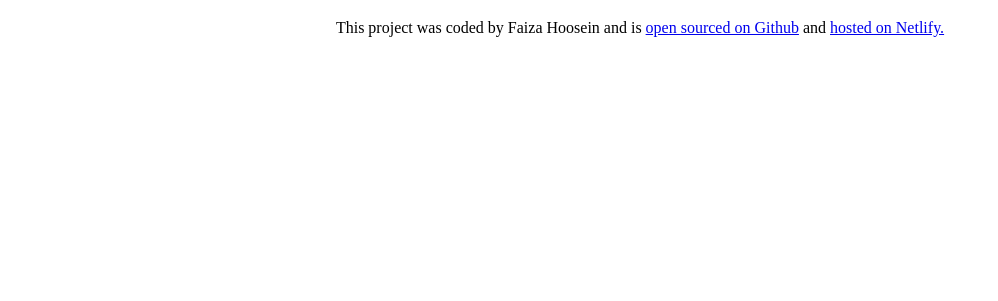
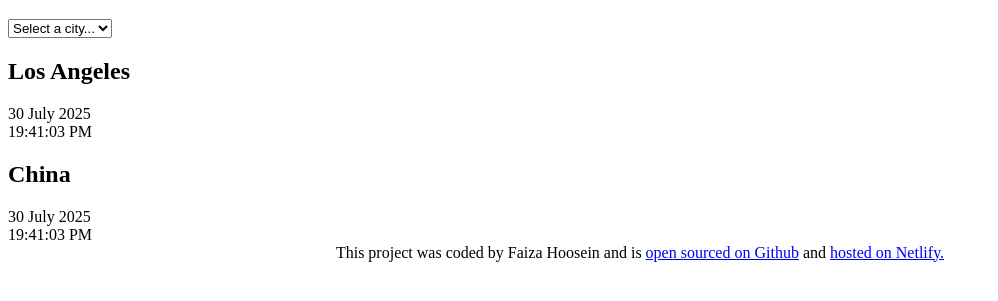
Before and after one commit to Faiza-h/world-clock-project, a plain HTML site: page index.html in a window 1280 px wide. Shown: the part 61-362 px from the top of the page, without its empty margins (0-998 px from the left). Drawn offline with Linux system fonts and the light colour scheme.

Commit message:
Added basic HTML

```diff
--- a/index.html
+++ b/index.html
@@ -8,7 +8,29 @@
     <title>Work Clock</title>
   </head>
   <body>
-    <h1>World Clock</h1>
+    <div class="container">
+      <h1>World Clock</h1>
+
+      <select>
+        <option value="">Select a city...</option>
+        <option value="">South Africa</option>
+        <option value="">London</option>
+        <option value="">New York</option>
+        <option value="">Sydney</option>
+      </select>
+
+      <div class="city">
+        <h2>Los Angeles</h2>
+        <div class="date">30 July 2025</div>
+        <div class="time">19:41:03 PM</div>
+      </div>
+
+      <div class="city">
+        <h2>China</h2>
+        <div class="date">30 July 2025</div>
+        <div class="time">19:41:03 PM</div>
+      </div>
+    </div>
     <footer>
       This project was coded by Faiza Hoosein and is
       <a href="https://github.com/Faiza-h/world-clock-project" target="_blank"
```
